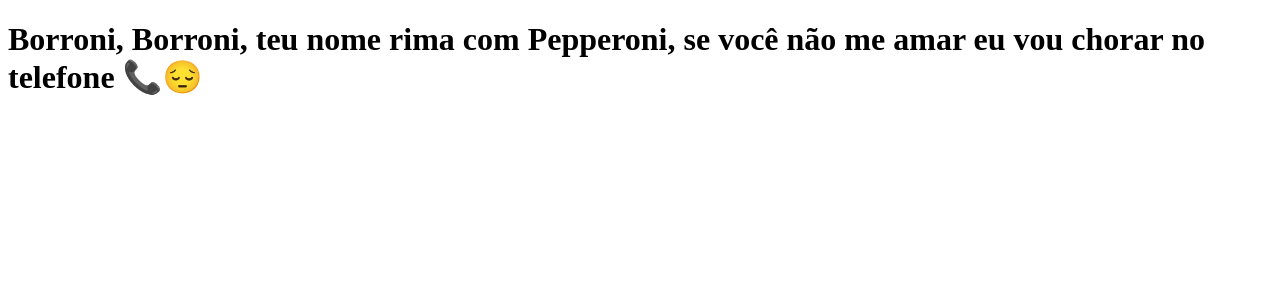
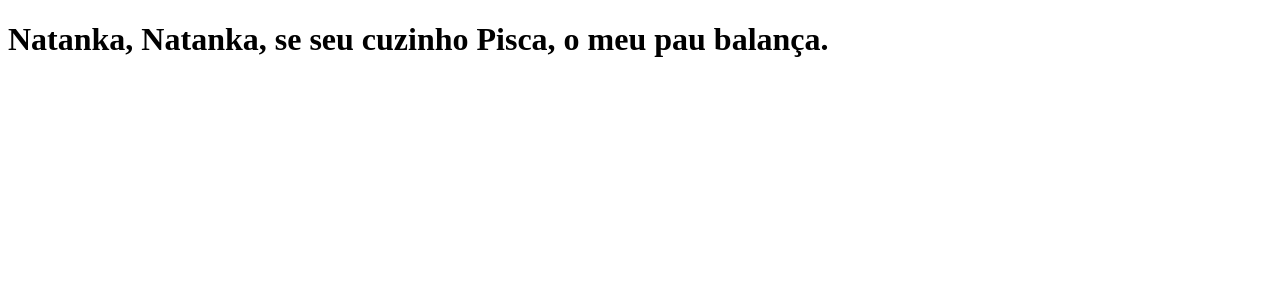
Before and after one commit to pedrocaniato/clone-tabnews, a Next.js app: page / in a window 1280 px wide. Shown: the top 300 px of the page. Built offline with nearby package versions, Linux system fonts and the light colour scheme.

Commit message:
segredo!

```diff
--- a/pages/index.js
+++ b/pages/index.js
@@ -1,9 +1,8 @@
 function Home () {
     return <h1>
-        Borroni, Borroni,
-        teu nome rima com Pepperoni,
-        se você não me amar
-        eu vou chorar no telefone 📞😔
+        Natanka, Natanka,
+        se seu cuzinho Pisca,
+        o meu pau balança.
     </h1>
 }
 
```
